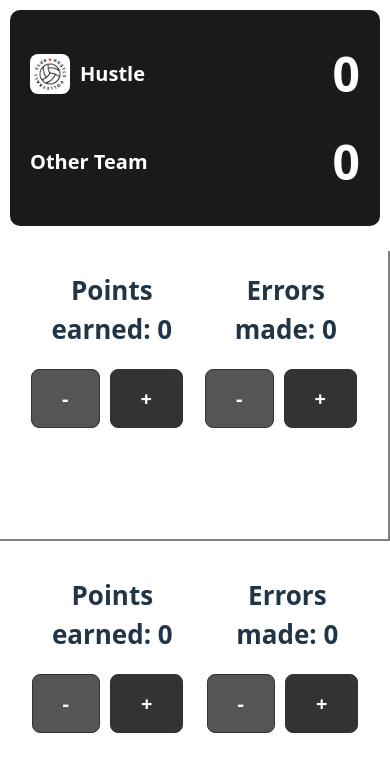
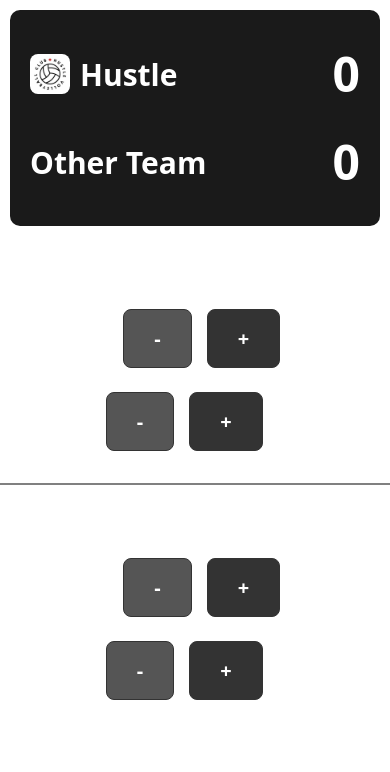
Before and after one commit to jrosario0225/volleyball-tracker, a React (Vite) app: page / in a window 390 px wide. Shown: the top 772 px of the page. Built offline with nearby package versions, Linux system fonts and the light colour scheme.

Commit message:
working on the TeamSection mobile

```diff
--- a/src/App.jsx
+++ b/src/App.jsx
@@ -3,10 +3,11 @@
 
 // DESKTOP component imports
 import ScoreboardDesktop from './components/desktop/Scoreboard'
-import TeamSection from './components/desktop/TeamSection'
+import TeamSectionDesktop from './components/desktop/TeamSection'
 
 // MOBILE component imports
 import ScoreboardMobile from './components/mobile/Scoreboard'
+import TeamSectionMobile from "./components/mobile/TeamSection"
 
 function App() {
 
@@ -74,30 +75,62 @@
 
       <div className="mobile-only">
         <ScoreboardMobile
-        hustleTotalScore={hustleTotalScore}
-        otherTotalScore={otherTotalScore}/>
+          hustleTotalScore={hustleTotalScore}
+          otherTotalScore={otherTotalScore} />
       </div>
 
+      {/* Displaying TeamSection */}
+      <div className="desktop-only">
+        <div className="teams-container">
+          <TeamSectionDesktop
+            earned={hustleEarned}
+            errors={hustleErrors}
+            onAddEarned={addHustleEarned}
+            onSubtractEarned={subtractHustleEarned}
+            onAddErrors={addHustleErrors}
+            onSubtractErrors={subtractHustleErrors}
+          />
 
-      <div className="teams-container">
-        <TeamSection
+          <TeamSectionDesktop
+            earned={otherEarned}
+            errors={otherErrors}
+            onAddEarned={addOtherEarned}
+            onSubtractEarned={subtractOtherEarned}
+            onAddErrors={addOtherErrors}
+            onSubtractErrors={subtractOtherErrors}
+          />
+        </div>
+      </div>
+
+      <div className="mobile-only">
+        <div className="teams-container">
+          <TeamSectionMobile
+          teamName="Hustle"
           earned={hustleEarned}
           errors={hustleErrors}
           onAddEarned={addHustleEarned}
           onSubtractEarned={subtractHustleEarned}
           onAddErrors={addHustleErrors}
           onSubtractErrors={subtractHustleErrors}
-        />
+          />
 
-        <TeamSection
+          <TeamSectionMobile
+          teamName="Other Team"
           earned={otherEarned}
           errors={otherErrors}
           onAddEarned={addOtherEarned}
           onSubtractEarned={subtractOtherEarned}
           onAddErrors={addOtherErrors}
-          onSubtractErrors={subtractOtherErrors}
-        />
+          onsubtracterrors={subtractOtherErrors}
+          />
+
+
+        </div>
       </div>
+
+
+
+
     </div>
 
 
--- a/src/components/desktop/TeamSection.css
+++ b/src/components/desktop/TeamSection.css
@@ -16,8 +16,6 @@
 
 .team-section:first-child {
     border-right: 2px solid gray;
-    margin-top: 15px;
-    margin-bottom: 15px;
 }
 
 /* Earned and Errors SIDE BY SIDE */
--- a/src/components/mobile/Scoreboard.css
+++ b/src/components/mobile/Scoreboard.css
@@ -19,7 +19,7 @@
     display: flex;
     align-items: center;
     gap: 10px;
-    font-size: 20px;
+    font-size: 30px;
     font-weight: bold;
     color: white;
 }
--- /dev/null
+++ b/src/components/mobile/TeamSection.css
@@ -0,0 +1,37 @@
+/* MOBILE TeamSection Styling */
+
+.team-section-mobile {
+    padding: 20px;
+    color: white;
+}
+
+.team-section-mobile:first-child {
+    border-bottom: 2px solid gray;
+}
+
+.team-name-mobile h2 {
+    font-size: 24px;
+    font-weight: bold;
+    margin-bottom: 5px;
+}
+
+
+.stat-row-mobile {
+    display: flex;
+    align-items: center;
+    padding: 12px 0;
+    font-size: 18px;
+    font-weight: bold;
+    color: white;
+    gap: 15px;
+}
+
+.button-subtract {
+    background-color: #555555;
+    color: white;
+}
+
+.button-add {
+    background-color: #333333;
+    color: white;
+}
--- /dev/null
+++ b/src/components/mobile/TeamSection.jsx
@@ -0,0 +1,35 @@
+import React from "react";
+import "./TeamSection.css";
+
+
+function TeamSection({teamName,
+    earned,
+    errors,
+    onAddEarned,
+    onSubtractEarned,
+    onAddErrors,
+    onSubtractErrors
+}) {
+    return(
+        <div className="team-section-mobile">
+            <div className="team-name-mobile">
+                <h2>{teamName}</h2>
+            </div>
+            <div className="stat-row-mobile">
+                <p>Earned</p>
+                <p>{earned}</p>
+                <button onClick={onSubtractEarned} className="button-subtract">-</button>
+                <button onClick={onAddEarned} className="button-add">+</button>
+            </div>
+
+            <div className="stat-row-mobile">
+                <p>Error</p>
+                <p>{errors}</p>
+                <button onClick={onSubtractErrors} className="button-subtract">-</button>
+                <button onClick={onAddErrors} className="button-add">+</button>
+            </div>
+        </div>
+    )
+}
+
+export default TeamSection;
```
